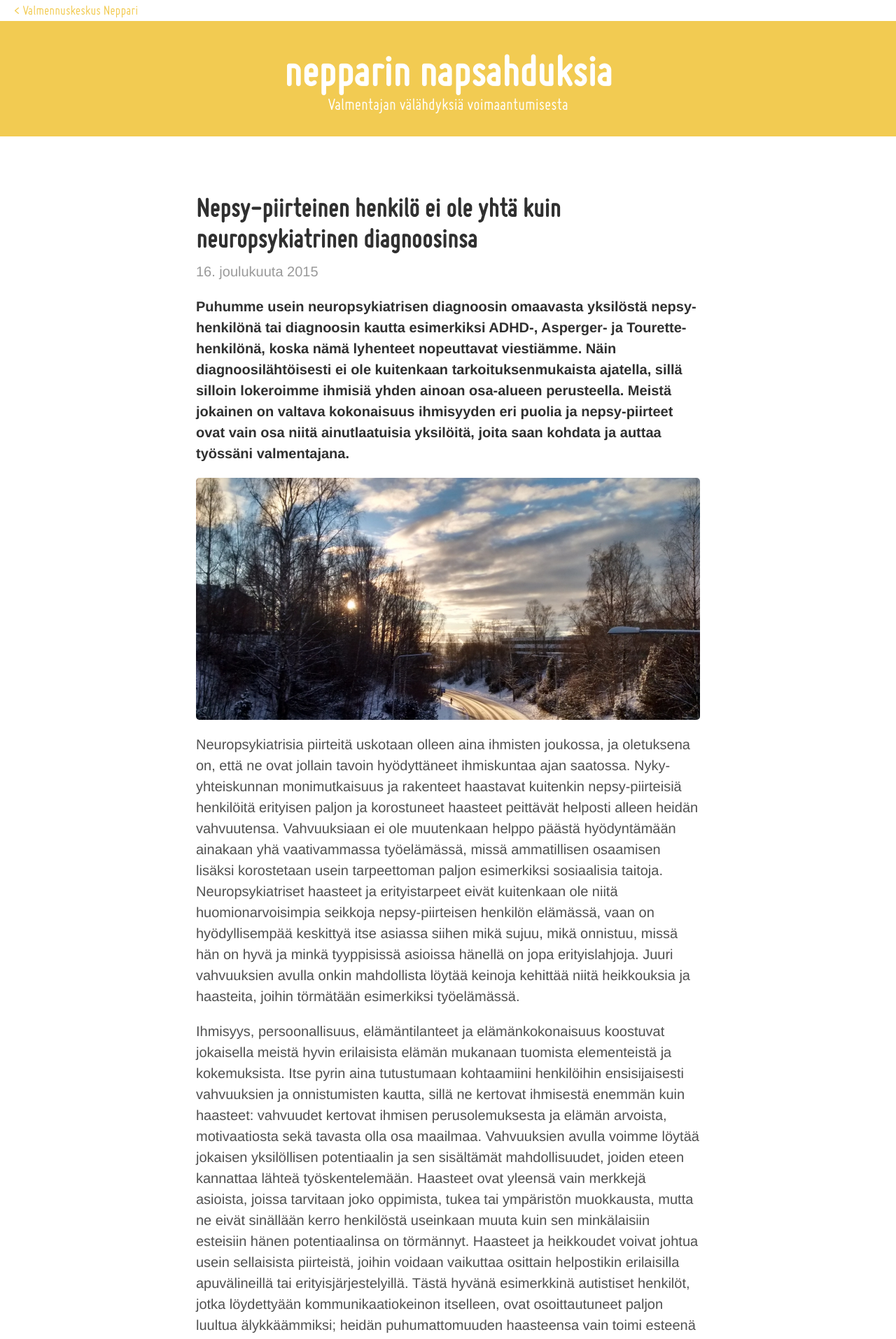
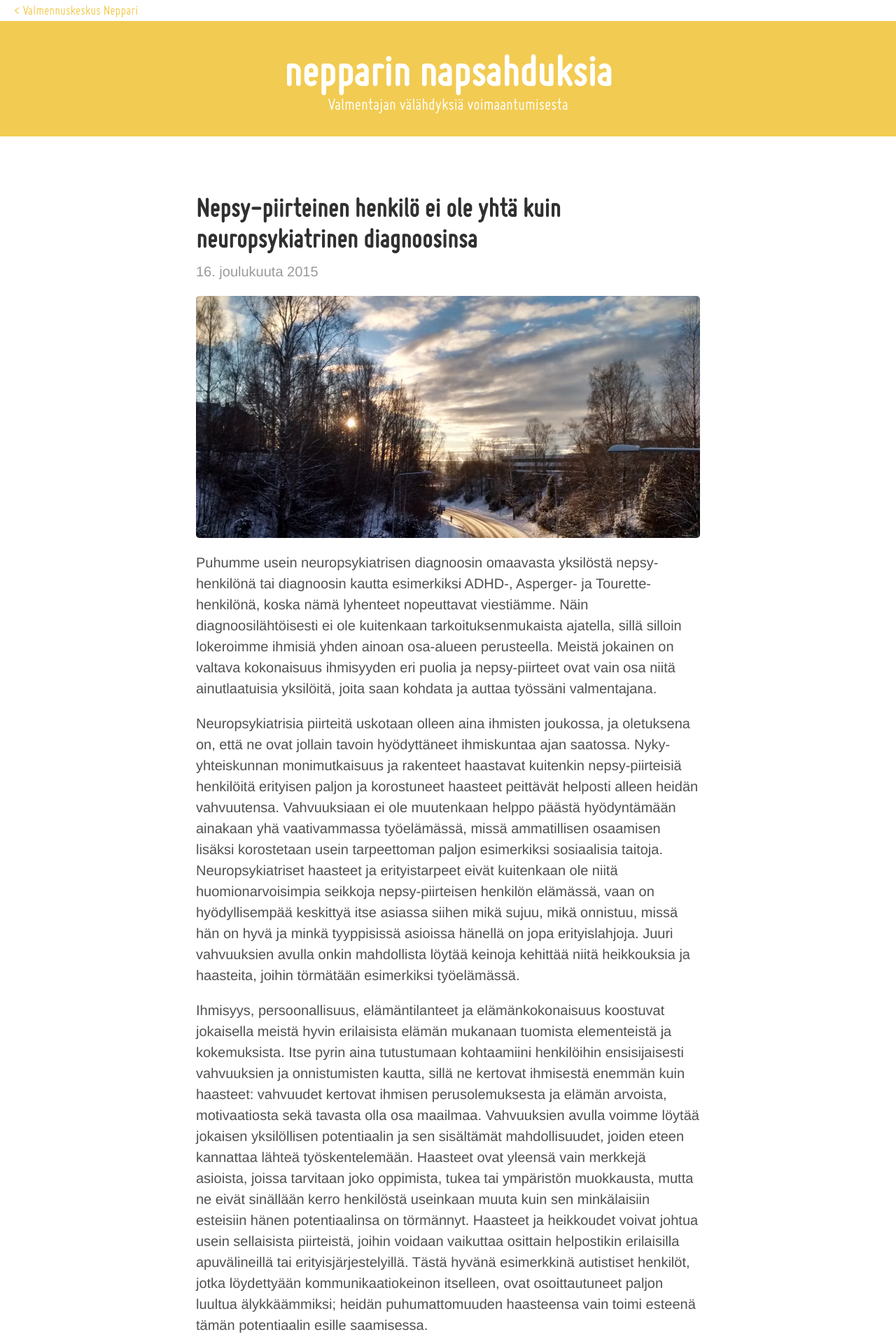
Before and after one commit to niinapiira/neppari.net, a Jekyll site: the page built from _posts/2015-12-16-nepsy-piirteinen-henkilo.md, in a window 1280 px wide. Shown: the top 1914 px of the page at 70% size. Built offline with Jekyll 4.4.1, drawn with Linux system fonts in a browser that asks for light colours.

Commit message:
Updated 2015-12-16-nepsy-piirteinen-henkilo.md

```diff
--- a/_posts/2015-12-16-nepsy-piirteinen-henkilo.md
+++ b/_posts/2015-12-16-nepsy-piirteinen-henkilo.md
@@ -3,12 +3,9 @@
 published: true
 ---
 
-
-
+![Vanhan sairaalan kukkula]({{site.baseurl}}/uploaded-images/vanhan-sairaalan-kukkula.jpeg)
 
 Puhumme usein neuropsykiatrisen diagnoosin omaavasta yksilöstä nepsy-henkilönä tai diagnoosin kautta esimerkiksi ADHD-, Asperger- ja Tourette-henkilönä, koska nämä lyhenteet nopeuttavat viestiämme. Näin diagnoosilähtöisesti ei ole kuitenkaan tarkoituksenmukaista ajatella, sillä silloin lokeroimme ihmisiä yhden ainoan osa-alueen perusteella. Meistä jokainen on valtava kokonaisuus ihmisyyden eri puolia ja nepsy-piirteet ovat vain osa niitä ainutlaatuisia yksilöitä, joita saan kohdata ja auttaa työssäni valmentajana.
-
-![Vanhan sairaalan kukkula]({{site.baseurl}}/uploaded-images/vanhan-sairaalan-kukkula.jpeg)
 
 Neuropsykiatrisia piirteitä uskotaan olleen aina ihmisten joukossa, ja oletuksena on, että ne ovat jollain tavoin hyödyttäneet ihmiskuntaa ajan saatossa. Nyky-yhteiskunnan monimutkaisuus ja rakenteet haastavat kuitenkin nepsy-piirteisiä henkilöitä erityisen paljon ja korostuneet haasteet peittävät helposti alleen heidän vahvuutensa. Vahvuuksiaan ei ole muutenkaan helppo päästä hyödyntämään ainakaan yhä vaativammassa työelämässä, missä ammatillisen osaamisen lisäksi korostetaan usein tarpeettoman paljon esimerkiksi sosiaalisia taitoja. Neuropsykiatriset haasteet ja erityistarpeet eivät kuitenkaan ole niitä huomionarvoisimpia seikkoja nepsy-piirteisen henkilön elämässä, vaan on hyödyllisempää keskittyä itse asiassa siihen mikä sujuu, mikä onnistuu, missä hän on hyvä ja minkä tyyppisissä asioissa hänellä on jopa erityislahjoja. Juuri vahvuuksien avulla onkin mahdollista löytää keinoja kehittää niitä heikkouksia ja haasteita, joihin törmätään esimerkiksi työelämässä.
 
```
